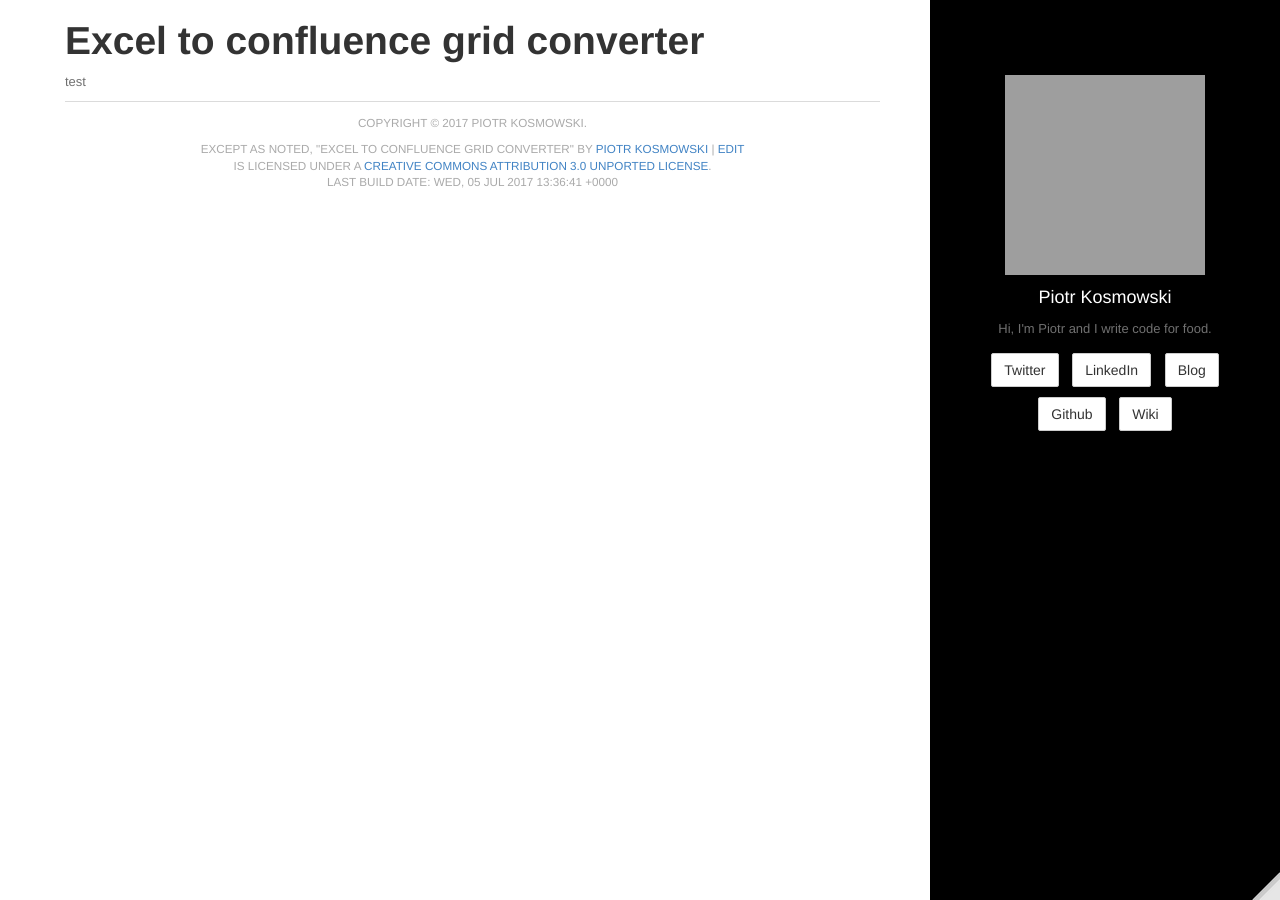
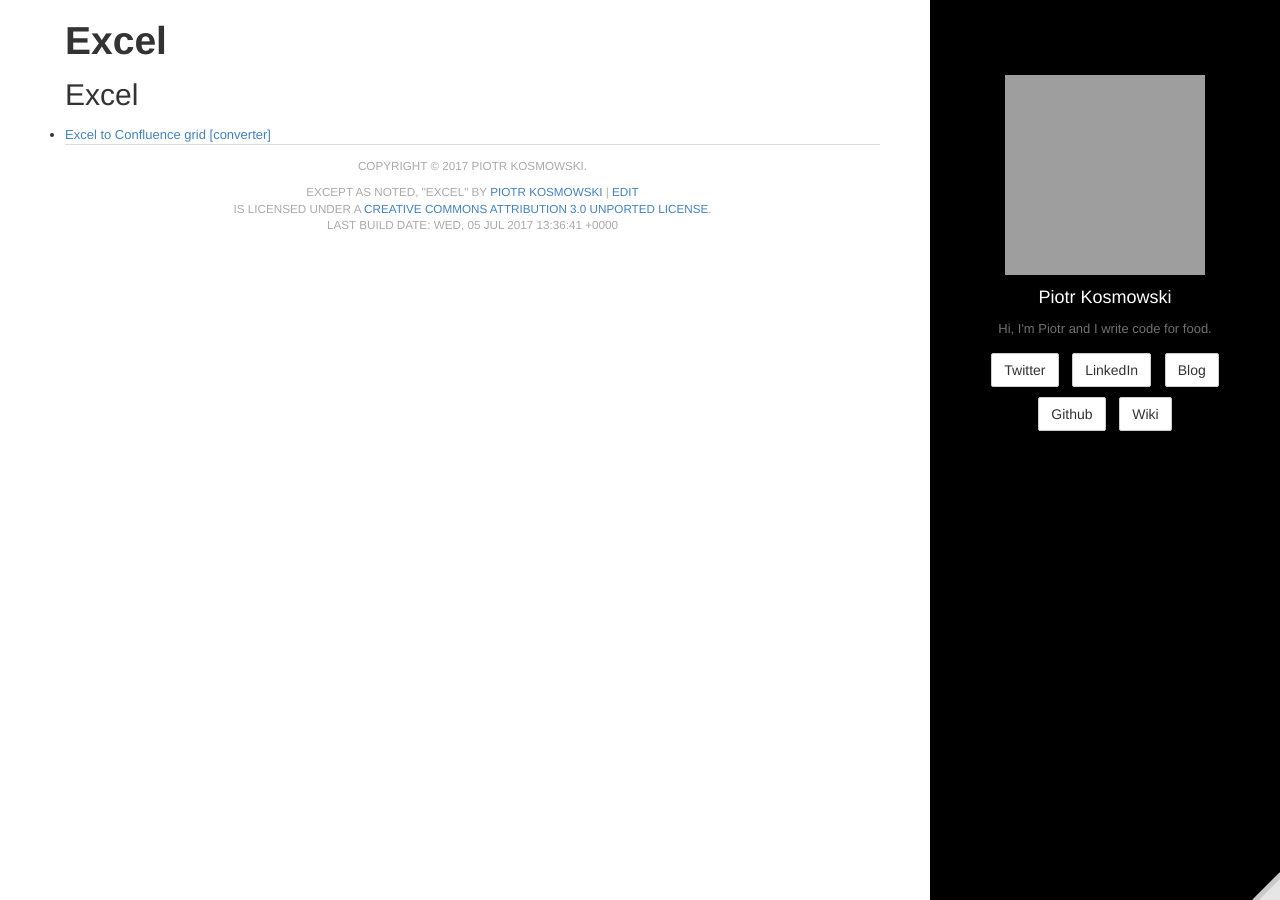
Before and after one commit to kospiotr/kospiotr.github.io, a Jekyll site: the page built from tools/excel.md, in a window 1280 px wide. Built offline with Jekyll 4.4.1, drawn with Linux system fonts in a browser that asks for light colours; grey boxes are pictures that could not be loaded.

Commit message:
Update excel.md

```diff
--- a/tools/excel.md
+++ b/tools/excel.md
@@ -1,8 +1,13 @@
 ---
 layout: page
-title: Excel to confluence grid converter
+title: Excel
 comments: false
-editurl: tools/excel-to-confluence-grid.html
+toc: false
+editurl: tools/index.md
 ---
 
-test
+<h1>Excel</h1>
+
+<ul>
+<li><a href="./excel-to-confluence-grid.html">Excel to Confluence grid [converter]</a></li>
+</ul>
```
